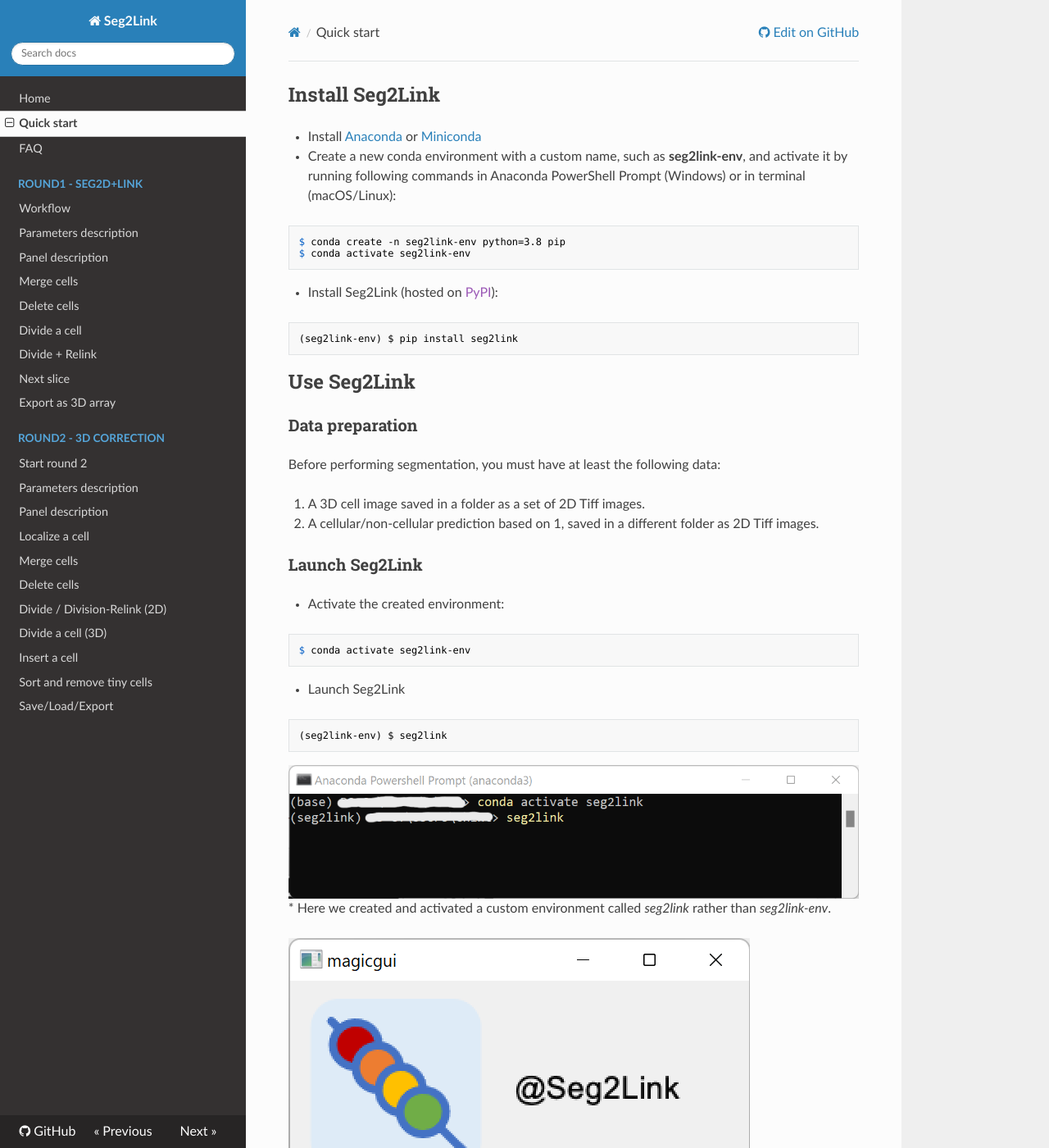
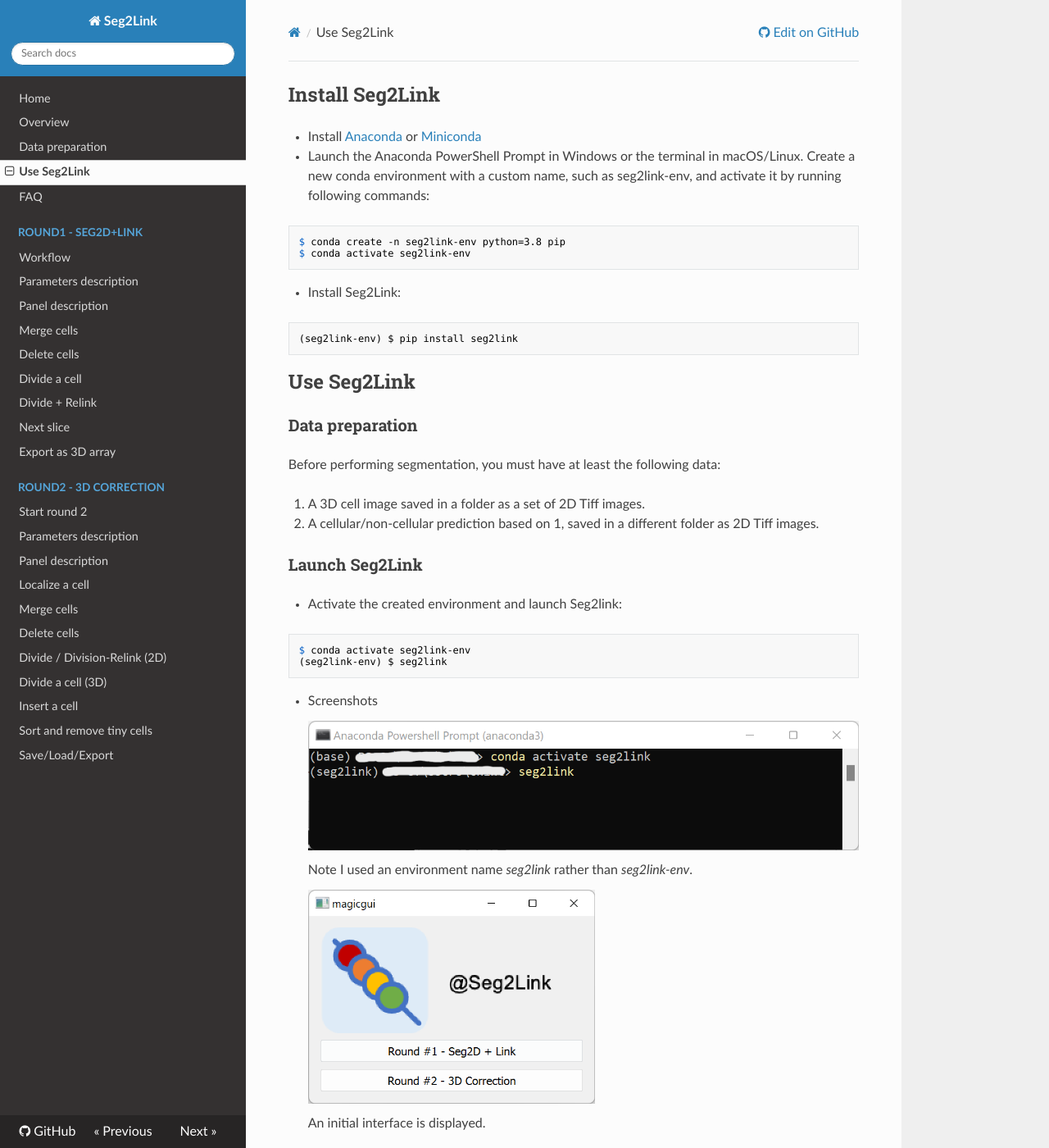
Before and after one commit to WenChentao/Seg2Link, an MkDocs documentation site: the page built from docs/quick_start.md, in a window 1280 px wide and 1400 px high. Shown: the whole window at 82% size. Built offline with MkDocs 1.6.1, drawn with Linux system fonts in a browser that asks for light colours; nearby versions of some CDN libraries; some of the changed text lies outside the part shown.

Commit message:
docs: add descriptions about data preparation

````diff
--- a/docs/quick_start.md
+++ b/docs/quick_start.md
@@ -1,13 +1,12 @@
 ## Install Seg2Link
 - Install [Anaconda](https://www.anaconda.com/products/individual)
   or [Miniconda](https://conda.io/miniconda.html)
-- Create a new conda environment with a custom name, such as **seg2link-env**, and activate it by
-running following commands in Anaconda PowerShell Prompt (Windows) or in terminal (macOS/Linux):
+- Launch the Anaconda PowerShell Prompt in Windows or the terminal in macOS/Linux. Create a new conda environment with a custom name, such as seg2link-env, and activate it by running following commands:
 ```console
 $ conda create -n seg2link-env python=3.8 pip
 $ conda activate seg2link-env
 ```
-- Install Seg2Link (hosted on [PyPI]()):
+- Install Seg2Link:
 ```console
 (seg2link-env) $ pip install seg2link
 ```
@@ -20,20 +19,23 @@
 2. A cellular/non-cellular prediction based on 1, saved in a different folder as 2D Tiff images.
 
 ### Launch Seg2Link
-- Activate the created environment:
+- Activate the created environment and launch Seg2link:
 ```console
 $ conda activate seg2link-env
-```
-- Launch Seg2Link
-```console
 (seg2link-env) $ seg2link
 ```
-![start_seg2link](./Round1/pictures/launch.png)
-* Here we created and activated a custom environment called *seg2link* rather than *seg2link-env*.
 
-![choose_round](./Round1/pictures/select_round.png)
+- Screenshots
+
+    ![start_seg2link](./Round1/pictures/launch.png)
+
+    Note I used an environment name *seg2link* rather than *seg2link-env*.
+
+    ![choose_round](./Round1/pictures/select_round.png){: style="width:350px"}
+
+    An initial interface is displayed.
 
 ### Choose a module
-- Choose a proper module to perform:
+- Choose a proper module from the initial interface to perform:
     - the semi-automatic segmentation (in Module [Seg2D+Link](./Round1/start_r1.md))
     - or the comprehensive 3D inspection and corrections (in Module [3D correction](./Round2/start_r2.md))
--- a/mkdocs.yml
+++ b/mkdocs.yml
@@ -2,9 +2,13 @@
 site_url: https://example.com/
 repo_url: https://github.com/WenChentao/Seg2Link
 theme: readthedocs
+markdown_extensions:
+  - attr_list
 nav:
     - Home: 'index.md'
-    - Quick start: 'quick_start.md'
+    - Overview: 'overview.md'
+    - Data preparation: 'seg2link-unet2d.md'
+    - Use Seg2Link: 'quick_start.md'
     - FAQ: 'FAQ.md'
     - Round1 - Seg2D+Link:
       - Workflow: 'Round1/start_r1.md'
````
Also changed, not shown: docs/Round2/start_r2.md (+1 -1 lines), docs/index.md (+2 -2 lines), docs/overview.md (added, +28 -0 lines), docs/seg2link-unet2d.md (added, +20 -0 lines).
